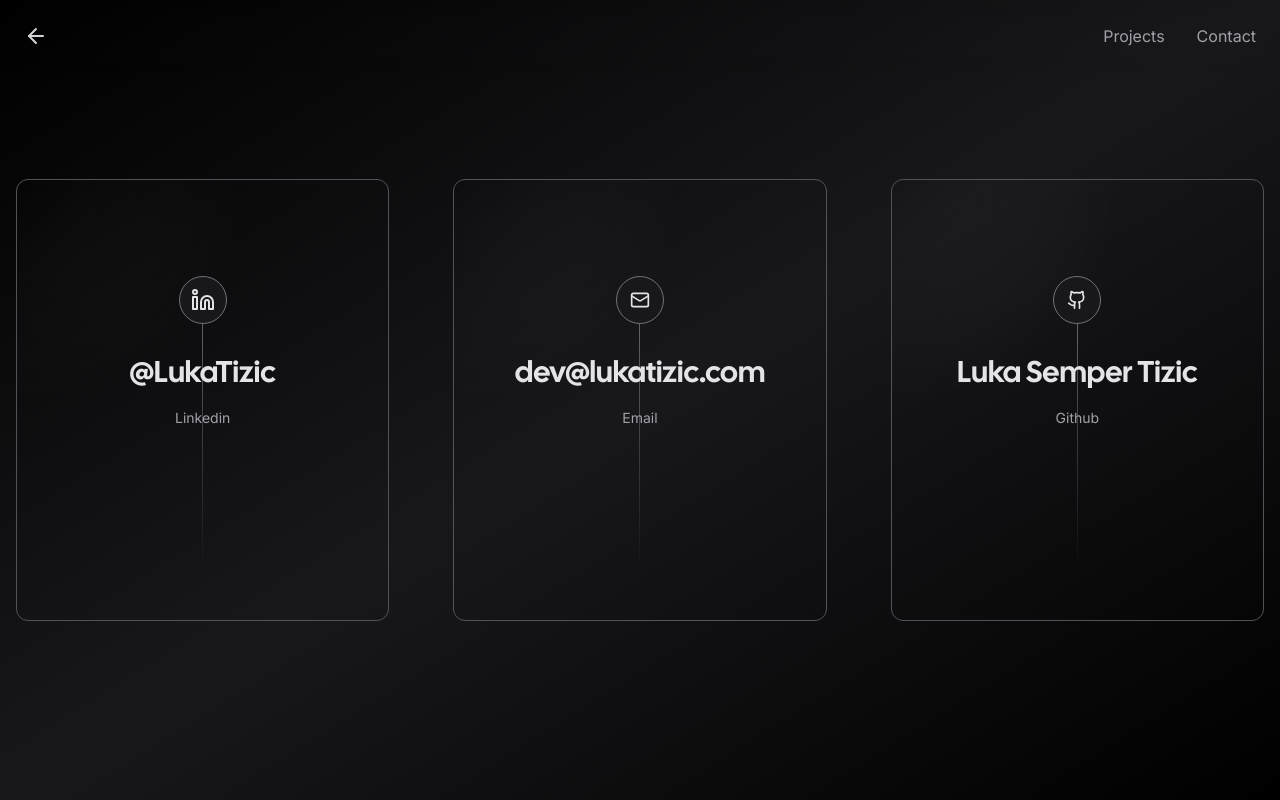
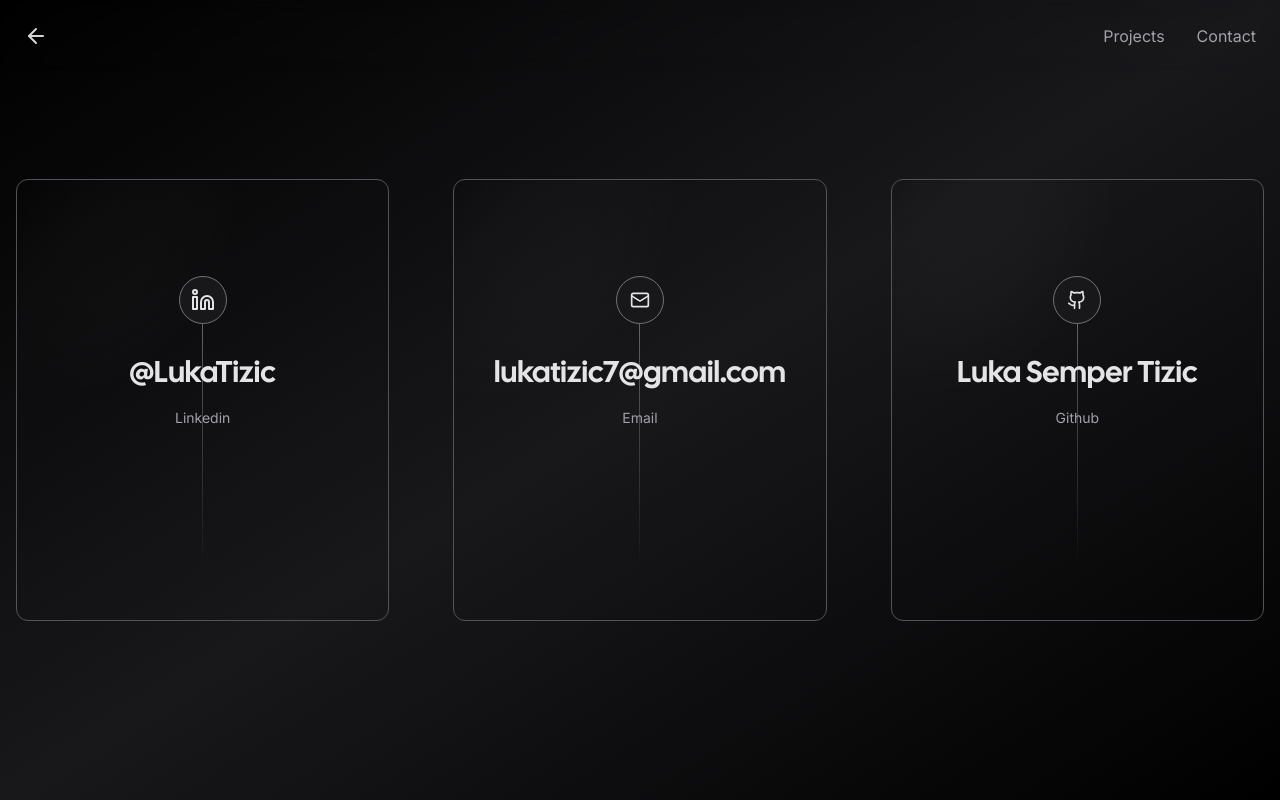
Before and after one commit to LukaTizic/semperlabs, a Next.js app: page /contact in a window 1280 px wide. Built offline with nearby package versions, Linux system fonts and the light colour scheme; no server answers; what tailwindcss-debug-screens would draw is missing.

Commit message:
favicon / contact page

```diff
--- a/app/contact/page.tsx
+++ b/app/contact/page.tsx
@@ -15,7 +15,7 @@
     icon: <Mail size={20} />,
     href: "mailto:lukatizic7@gmail.com",
     label: "Email",
-    handle: "dev@lukatizic.com",
+    handle: "lukatizic7@gmail.com",
   },
   {
     icon: <Github size={20} />,
--- a/app/layout.tsx
+++ b/app/layout.tsx
@@ -13,7 +13,7 @@
   openGraph: {
     title: "semperlabs",
     description: "Personal Portfolio Luka Tizic",
-    url: "https://semperlabs",
+    url: "https://semperlabs.vercel.app/",
     siteName: "semperlabs",
     images: [
       {
@@ -41,7 +41,7 @@
     card: "summary_large_image",
   },
   icons: {
-    shortcut: "/favicon.png",
+    shortcut: "/favicon.ico",
   },
 };
 const inter = Inter({
--- a/app/page.tsx
+++ b/app/page.tsx
@@ -10,7 +10,7 @@
 export default function Home() {
   return (
     <div className="flex flex-col items-center justify-center w-screen h-screen overflow-hidden bg-gradient-to-tl from-black via-zinc-600/20 to-black">
-      <nav className="my-16 animate-fade-in">
+      {/* <nav className="my-16 animate-fade-in">
         <ul className="flex items-center justify-center gap-4">
           {navigation.map((item) => (
             <Link
@@ -22,7 +22,7 @@
             </Link>
           ))}
         </ul>
-      </nav>
+      </nav> */}
       <div className="hidden w-screen h-px animate-glow md:block animate-fade-left bg-gradient-to-r from-zinc-300/0 via-zinc-300/50 to-zinc-300/0" />
       <Particles
         className="absolute inset-0 -z-10 animate-fade-in"
```
Also changed, not shown: public/favicon.png (deleted), 1 other file (tests, documents, lock files or other folders).
